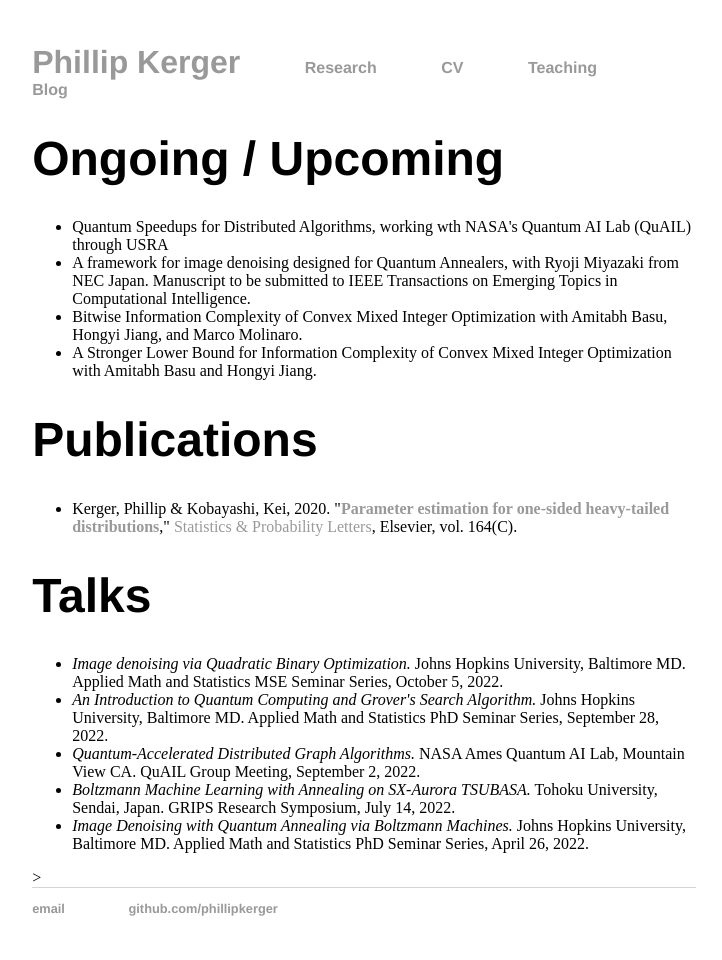
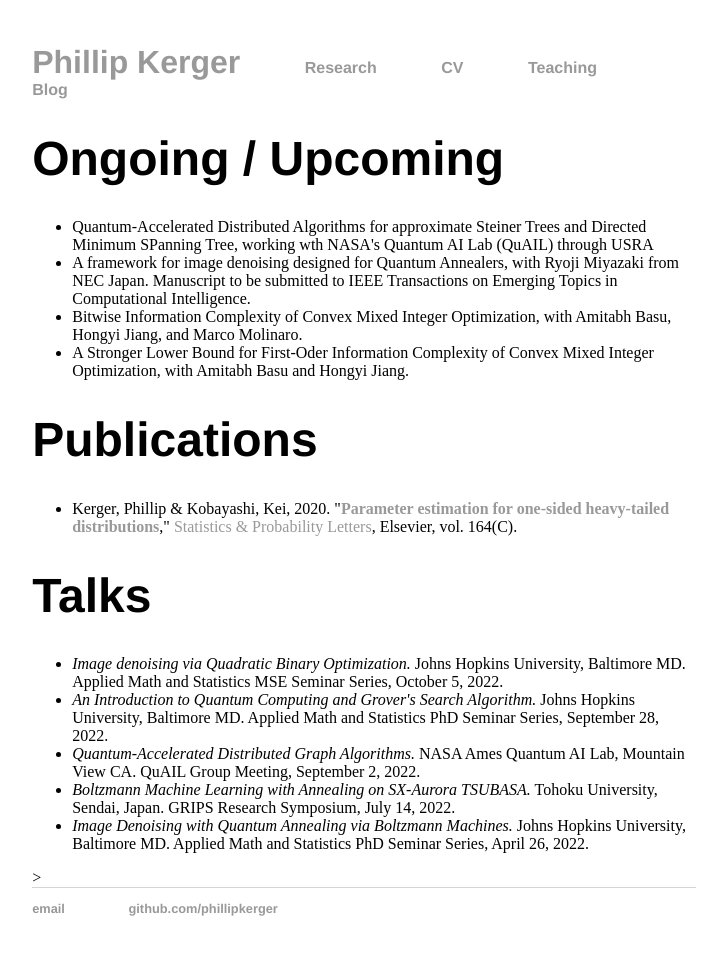
Before and after one commit to PhillipKerger/phillipkerger.github.io, a Jekyll site: the page built from research/index.html, in a window 1280 px wide. Shown: the whole page, without its empty margins (276-998 px from the left). Built offline with Jekyll 4.4.1, drawn with Linux system fonts in a browser that asks for light colours.

Commit message:
Update index.html

```diff
--- a/research/index.html
+++ b/research/index.html
@@ -5,11 +5,11 @@ title: Phillip Kerger
 <div class="blurb">
 	<h1>Ongoing / Upcoming</h1>
 	<ul>
-		<li> Quantum Speedups for Distributed Algorithms, working wth NASA's Quantum AI Lab (QuAIL) through USRA </li>
+		<li> Quantum-Accelerated Distributed Algorithms for approximate Steiner Trees and Directed Minimum SPanning Tree, working wth NASA's Quantum AI Lab (QuAIL) through USRA </li>
 		<li> A framework for image denoising designed for Quantum Annealers, with Ryoji Miyazaki from NEC Japan. Manuscript to be submitted to
 		IEEE Transactions on Emerging Topics in Computational Intelligence. </li>
-		<li> Bitwise Information Complexity of Convex Mixed Integer Optimization with Amitabh Basu, Hongyi Jiang, and Marco Molinaro.
-		<li> A Stronger Lower Bound for Information Complexity of Convex Mixed Integer Optimization with Amitabh Basu and Hongyi Jiang.
+		<li> Bitwise Information Complexity of Convex Mixed Integer Optimization, with Amitabh Basu, Hongyi Jiang, and Marco Molinaro.
+		<li> A Stronger Lower Bound for First-Oder Information Complexity of Convex Mixed Integer Optimization, with Amitabh Basu and Hongyi Jiang.
 	</ul>
 
 
```
